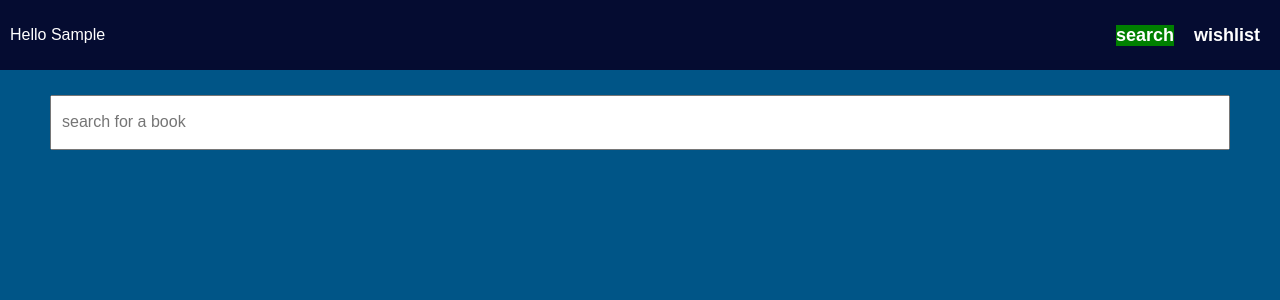
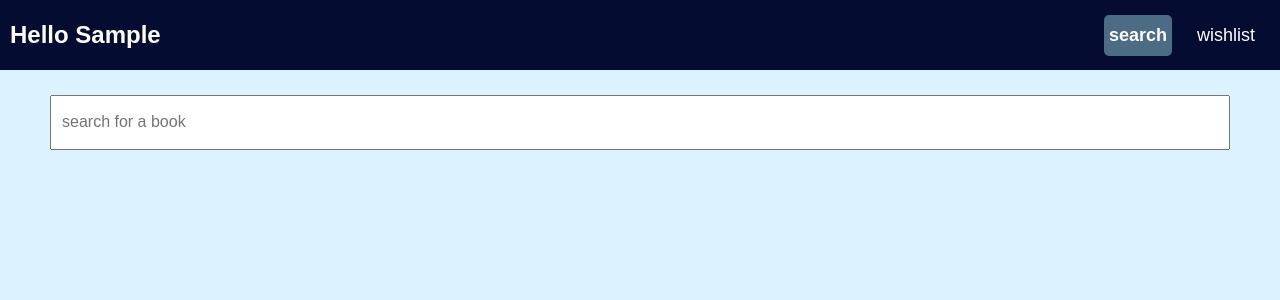
Before and after one commit to rotempl/book-search, a React (Create React App) app: page / in a window 1280 px wide. Both pictures are taken after typing "Sample" into the empty fields and a click on the button "Login". Shown: the top 300 px of the page. Built offline with nearby package versions, Linux system fonts and the light colour scheme.

Commit message:
add design for the app

```diff
--- a/src/components/MainPage/AppHeader/appHeaderStyle.ts
+++ b/src/components/MainPage/AppHeader/appHeaderStyle.ts
@@ -1,4 +1,5 @@
 import styled from "styled-components";
+import { colors } from "../../../style/globalVariables";
 import { headerHeight } from "../../../utils/variables";
 
 export const HeaderContainer = styled.div`
@@ -10,12 +11,17 @@ export const HeaderContainer = styled.div`
   justify-content: space-between;
   padding: 1rem;
   align-items: center;
+  color: ${colors.white};
+  font-weight: bold;
+  font-size: 2.4rem;
 `;
 
 export const NavigationButton = styled.button<{ isActive: boolean }>`
   font-size: 18px;
   background: none;
-  font-weight: bold;
+  font-weight: ${({ isActive }) => (isActive ? "bold" : "regular")};
   margin: 0 1rem;
-  background-color: ${({ isActive }) => (isActive ? "green" : "none")};
+  background-color: ${({ isActive }) => (isActive ? colors.gray : "none")};
+  padding: 1rem 0.5rem;
+  border-radius: 5px;
 `;
--- a/src/components/SearchPage/BookList/bookListStyle.ts
+++ b/src/components/SearchPage/BookList/bookListStyle.ts
@@ -2,8 +2,6 @@ import styled from "styled-components";
 
 export const ListContainer = styled.div`
   display: grid;
-  grid-template-columns: repeat(auto-fit, minmax(300px, 1fr));
-  column-gap: 1rem;
   row-gap: 1.5rem;
   overflow: auto;
   ::-webkit-scrollbar {
--- a/src/components/SearchPage/BookList/index.tsx
+++ b/src/components/SearchPage/BookList/index.tsx
@@ -23,7 +23,7 @@ const BookList: FC<BookListProps> = (props) => {
 
   return (
     <ListContainer>
-      {ListOfBooks.map((book) => (
+      {ListOfBooks?.map((book) => (
         <BookCard
           key={book.id}
           id={book.id}
--- a/src/components/SearchPage/index.tsx
+++ b/src/components/SearchPage/index.tsx
@@ -77,7 +77,7 @@ const SearchPage: FC = () => {
           wishlist={wishlist}
         />
       )}
-      {booksList.length ? (
+      {booksList?.length ? (
         <StyledPaginateContainer>
           <ReactPaginate
             previousLabel={"previous"}
--- a/src/components/SearchPage/searchPageStyle.ts
+++ b/src/components/SearchPage/searchPageStyle.ts
@@ -8,6 +8,10 @@ export const SearchPageContainer = styled.div`
 `;
 
 export const StyledPaginateContainer = styled.div`
+  display: flex;
+  align-items: center;
+  justify-content: center;
+  font-size: 2rem;
   .pagination {
     display: flex;
     li {
@@ -23,7 +27,7 @@ export const StyledPaginateContainer = styled.div`
     cursor: default;
   }
   .active {
-    background-color: ${colors.white};
+    background-color: ${colors.text};
     color: ${colors.blue};
     border-radius: 50%;
     font-weight: bold;
--- a/src/components/WishlistPage/wishlistPageStyle.ts
+++ b/src/components/WishlistPage/wishlistPageStyle.ts
@@ -2,11 +2,9 @@ import styled from "styled-components";
 
 export const WishlistContainer = styled.div`
   display: grid;
-  grid-template-columns: repeat(auto-fill, minmax(300px, 1fr));
-  column-gap: 1rem;
   row-gap: 1.5rem;
   overflow: auto;
-  height: 100%;
+  max-height: 100%;
   ::-webkit-scrollbar {
     display: none;
   }
--- a/src/components/common/BookCard/bookCardStyle.ts
+++ b/src/components/common/BookCard/bookCardStyle.ts
@@ -1,15 +1,22 @@
 import styled from "styled-components";
-import { SubHeader } from "../../../style/commonStyle";
 
 export const CardContainer = styled.div`
   display: flex;
-  flex-direction: column;
   align-items: center;
-  border: 1px solid;
+  border-bottom: 1px solid;
   border-radius: 0.6rem;
   padding: 1rem;
+  justify-content: space-between;
 `;
 
-export const CardHeader = styled(SubHeader)`
-  height: 10rem;
+export const BookData = styled.div`
+  display: grid;
+  grid-auto-flow: column;
+  align-items: flex-end;
+  cursor: pointer;
+  grid-column-gap: 1rem;
 `;
+
+export const FlexDiv = styled.div`
+  display: flex;
+`;
--- a/src/components/common/BookCard/index.tsx
+++ b/src/components/common/BookCard/index.tsx
@@ -1,8 +1,9 @@
 import React, { FC } from "react";
 import { VolumeInfo } from "../../../store/search/models";
-import { CardContainer, CardHeader } from "./bookCardStyle";
+import { BookData, CardContainer, FlexDiv } from "./bookCardStyle";
 import Image from "../../common/Image";
 import GenericButton from "../GenericButton";
+import { SubHeader } from "../../../style/commonStyle";
 
 interface BookCardProps {
   id: string;
@@ -26,15 +27,19 @@ const BookCard: FC<BookCardProps> = (props) => {
 
   return (
     <CardContainer>
-      <div onClick={onBookClick}>
-        <CardHeader>{bookInfo.title}</CardHeader>
+      <BookData onClick={onBookClick}>
         <Image
           src={bookInfo.imageLinks?.thumbnail}
           alt={bookInfo.title}
-          height={"17rem"}
-          width={"11rem"}
+          height={"8rem"}
+          width={"6rem"}
         />
-      </div>
+        <SubHeader>{bookInfo.title}</SubHeader>
+        <FlexDiv>
+          <div>{bookInfo.authors?.join(", ")}</div>
+          <div>{bookInfo.publishedDate}</div>
+        </FlexDiv>
+      </BookData>
       <GenericButton
         text={isInWishlist ? "remove from wishlist" : "add to wishlist"}
         onClick={onClickWishlistButton}
--- a/src/style/commonStyle.ts
+++ b/src/style/commonStyle.ts
@@ -3,6 +3,4 @@ import styled from "styled-components";
 export const SubHeader = styled.div`
   font-size: 2rem;
   font-weight: 600;
-  margin: 0.8rem 0;
-  text-align: center;
 `;
--- a/src/style/globalStyle.ts
+++ b/src/style/globalStyle.ts
@@ -20,7 +20,7 @@ export const GlobalStyle = createGlobalStyle`
     height: 100%;
     width: 100vw;
     background-color: ${colors.blue};
-    color: ${colors.white};
+    color: ${colors.text};
     overflow: hidden;
   }
 
--- a/src/style/globalVariables.ts
+++ b/src/style/globalVariables.ts
@@ -1,6 +1,7 @@
 export const colors = {
-  blue: "#005587",
-  gray: "#596268d9;",
+  blue: "#dcf2ff",
+  text: "#4c4b4b",
+  gray: "#597c94d9",
   white: "#ffffff",
   error: "#f63c3c",
   loader: "#00BFFF",
```
